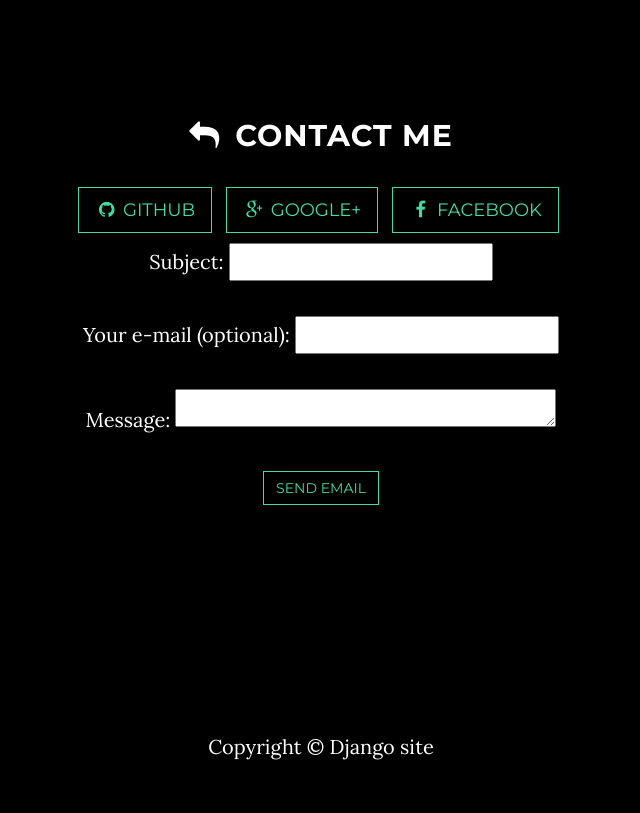
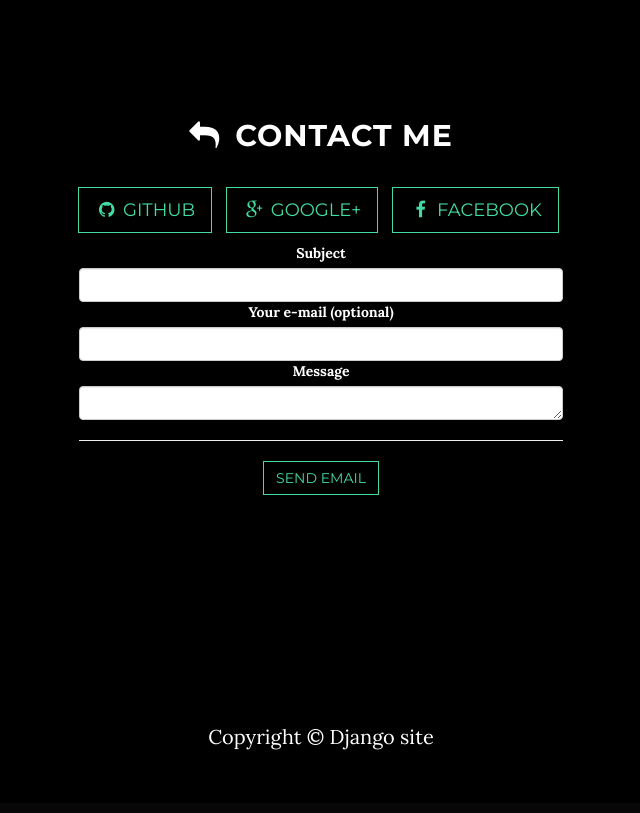
Before and after one commit to dresl/python_web_grayscale_bootstrap_theme, a Django app: page / in a window 1280 px wide. Shown: the part 1685-2498 px from the top of the page, without its empty margins (319-959 px from the left). After the commit the page ends 2435 px from the top, so only its background shows below. Run offline with Django 3.2, Linux system fonts and the light colour scheme; data that the repository does not hold is empty; parts of the project's set-up code (start-up, migrations or seed data) failed here and were passed over.

Commit message:
improve forms

```diff
--- a/mathematic/views.py
+++ b/mathematic/views.py
@@ -29,6 +29,7 @@
         return render(request, 'math/mathindex.html', args)
 
 def create(request):
+
     if request.POST:
         form = BrigadeForm(request.POST, request.FILES)
         if form.is_valid():
--- a/templates/polls/welcome.html
+++ b/templates/polls/welcome.html
@@ -22,7 +22,7 @@
     <section id="polls" class="container content-section text-center" data-wow-duration="1s" data-wow-delay="1s">
         <div class="row">
             <div class="col-lg-8 col-lg-offset-2">
-                <h2 class="wow bounceInUp" data-wow-duration="3s"><i class="fa fa-bullhorn page_icon"></i>Polls app</h2>
+                <h2 class="wow flipInX" data-wow-duration="1s"><i class="fa fa-bullhorn page_icon"></i>Polls app</h2>
                 <a href="{% url 'polls:indexq' %}" class="btn btn-default btn-lg"><span class="network-name">View all polls</span></a>
             </div>
         </div>
@@ -31,7 +31,7 @@
     <!-- Blog Section -->
     <section id="blog" class="content-section text-center" data-wow-duration="1s" data-wow-delay="2s">
         <div class="blog-section">
-            <h2 class="wow bounceInLeft" data-wow-duration="3s"><i class="fa fa-book page_icon"></i>Blog</h2>
+            <h2 class="wow flipInX" data-wow-duration="1s"><i class="fa fa-book page_icon"></i>Blog</h2>
             <hr>
             <div class="container">
             {% for blog in blogs %}
@@ -51,7 +51,7 @@
     <!-- Brigade Section -->
     <section id="brigades" class="content-section text-center" data-wow-duration="1s" data-wow-delay="2s">
         <div class="brigade-section">
-            <h2 class="wow bounceInRight" data-wow-duration="3s"><i class="fa fa-cubes page_icon"></i>Brigades</h2>
+            <h2 class="wow flipInX" data-wow-duration="1s"><i class="fa fa-cubes page_icon"></i>Brigades</h2>
             <hr>
             <div class="container">
 
@@ -69,11 +69,11 @@
     </section>
 
     <!-- Contact Section -->
-    <section id="contact" class="container content-section text-center wow fadeInLeft" data-wow-duration="3s" data-wow-delay="0s" data-wow-offset="0"  data-wow-iteration="1" style="padding: 120px 0px 150px">
+    <section id="contact" class="container content-section text-center" data-wow-duration="3s" data-wow-delay="0s" data-wow-offset="0"  data-wow-iteration="1" style="padding: 120px 0px 150px">
         <div class="row">
             <div class="col-lg-8 col-lg-offset-2">
                 <h2><i class="fa fa-reply page_icon"></i>Contact me</h2>
-                <ul class="list-inline banner-social-buttons">
+                <ul class="list-inline banner-social-buttons wow bounce">
                     <li>
                         <a target="_blank" href="https://github.com/dresl" class="btn btn-default btn-lg"><i class="fa fa-github fa-fw"></i> <span class="network-name">Github</span></a>
                     </li>
@@ -84,12 +84,17 @@
                         <a target="_blank" href="https://www.facebook.com/dominik.resl.9" class="btn btn-default btn-lg"><i class="fa fa-facebook fa-fw"></i> <span class="network-name">Facebook</span></a>
                     </li>
                 </ul>
+                <div class="col-md-2"></div>
+                <div class="col-md-8">
                 <form action="/contact/" method="post">{% csrf_token %}
-                    <p>Subject: <input data-toggle="tooltip" data-placement="right" title="enter subject" type="text" name="subject" value=""></a>{% if subject_error %}<b style="color: red; font-weight: normal">{{ subject_error }}</b>{% endif %}</p>
-                    <p>Your e-mail (optional): <input data-toggle="tooltip" data-placement="right" title="enter valid e-mail address" type="text" name="email" value="">{% if email_error %}<b style="color: red; font-weight: normal">{{ email_error }}</b>{% endif %}</p>
-                    <p>Message: <textarea name="message" rows="1" cols="30"></textarea></p>{% if message_error %}<b style="color: red; font-weight: normal">{{ message_error }}</b>{% endif %}
-                <input type="submit" class="btn btn-default" value="Send email">
+                    <label class="wow fadeInLeft" for="subject">Subject</label><input class="form-control wow fadeInLeft" id="subject" data-toggle="tooltip" data-placement="right" title="enter subject" type="text" name="subject" value="">{% if subject_error %}<b style="color: red; font-weight: normal">{{ subject_error }}</b>{% endif %}
+                    <label class="wow fadeInRight" for="email">Your e-mail (optional)</label><input class="form-control wow fadeInRight" id="email" data-toggle="tooltip" data-placement="right" title="enter valid e-mail address" type="email" name="email" value="">{% if email_error %}<b style="color: red; font-weight: normal">{{ email_error }}</b>{% endif %}
+                    <label class="wow fadeInLeft">Message</label><textarea class="form-control wow fadeInLeft" name="message" rows="1" cols="30"></textarea>{% if message_error %}<b style="color: red; font-weight: normal">{{ message_error }}</b>{% endif %}
+                    <hr>
+                <input type="submit" class="btn btn-default wow fadeInRight" value="Send email">
                 </form>
+                </div>
+                <div class="col-md-2"></div>
             </div>
         </div>
     </section>
```
Also changed, not shown: blog/views.py (+23 -31 lines), templates/math/brigade_create.html (+14 -9 lines), templates/math/mathindex.html (+13 -6 lines), static/uploaded_files/1445158119_29_Screenshot from 2015-10-05 17:28:34.png (added), 3 other files.
